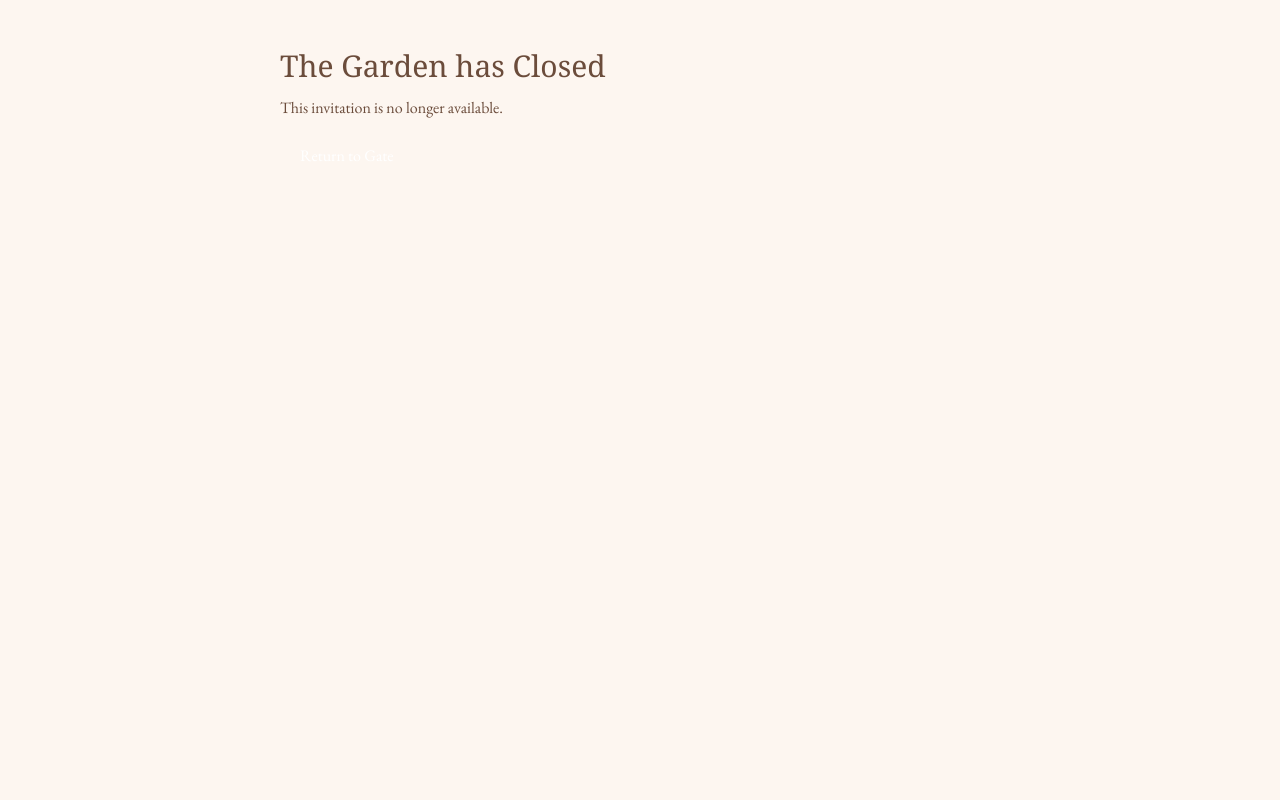
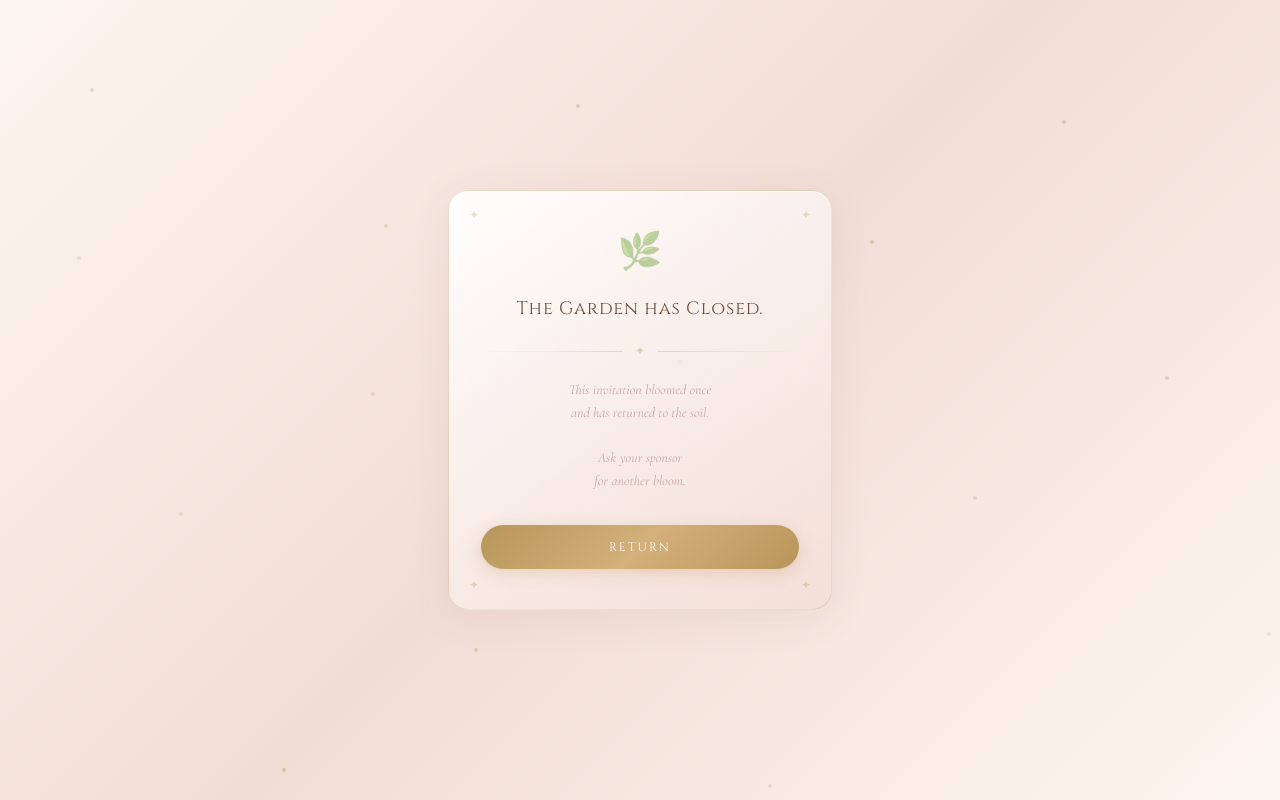
Before and after one commit to trotterkyla-eng/pearlsandpetals-web, a Next.js app: page /i/1 in a window 1280 px wide. Built offline with nearby package versions, Linux system fonts and the light colour scheme; no server answers.

Commit message:
Update page.tsx

```diff
--- a/app/i/[token]/page.tsx
+++ b/app/i/[token]/page.tsx
@@ -7,69 +7,138 @@ export default async function InvitePage({
   params: { token: string };
 }) {
   const status = await getInviteStatus(params.token);
-
-  if (status !== "ok") {
-    return (
-      <main className="mx-auto max-w-3xl px-6 py-12">
-        <h1 className="text-3xl font-serif">The Garden has Closed</h1>
-        <p className="mt-3 text-ink/70">
-          This invitation is no longer available.
-        </p>
-        <div className="mt-6">
-          <Link
-            href="/garden"
-            className="rounded-full px-5 py-3 bg-rose-600 text-white"
-          >
-            Return to Gate
-          </Link>
-        </div>
-      </main>
-    );
-  }
+  const isValid = status === "ok";
 
   return (
-    <main className="min-h-screen px-6 py-12">
-      <div className="mx-auto max-w-5xl rounded-[32px] border border-rose-100 bg-white/70 px-8 py-10 shadow-sm">
-        <p className="text-center text-sm uppercase tracking-[0.2em] text-ink/60">
-          A quiet space for members of Pearls &amp; Petals.
-        </p>
+    <main className="min-h-screen flex items-center justify-center px-5 py-12 relative overflow-hidden"
+      style={{ background: 'linear-gradient(135deg, #fdf6f0 0%, #f2ddd5 50%, #fdf6f0 100%)' }}>
 
-        <h1 className="mt-6 text-center text-5xl font-serif text-ink">
-          Invitation Gate
-        </h1>
+      {/* Sparkle dots */}
+      <div className="absolute inset-0 pointer-events-none">
+        {[...Array(16)].map((_, i) => (
+          <span key={i} className="absolute w-1 h-1 rounded-full animate-pulse"
+            style={{
+              background: 'rgba(184,150,90,0.4)',
+              left: `${(i * 23 + 7) % 100}%`,
+              top: `${(i * 17 + 11) % 100}%`,
+              animationDelay: `${i * 0.3}s`,
+              animationDuration: `${2 + (i % 3)}s`,
+            }} />
+        ))}
+      </div>
 
-        <div className="mt-10 flex justify-center">
-          <div className="flex h-36 w-36 items-center justify-center rounded-full border border-rose-100 bg-white shadow-xl">
-            <div className="h-16 w-16 rounded-[28px] border border-rose-100 bg-rose-50" />
-          </div>
+      <div className="relative z-10 w-full max-w-sm">
+
+        {/* ORNATE CARD */}
+        <div className="w-full rounded-2xl px-8 py-10 text-center relative overflow-hidden"
+          style={{
+            background: 'linear-gradient(145deg, rgba(255,255,255,0.92), rgba(242,221,213,0.75))',
+            border: '1px solid rgba(184,150,90,0.25)',
+            boxShadow: '0 8px 40px rgba(107,76,59,0.08), inset 0 1px 0 rgba(255,255,255,0.8)',
+          }}>
+
+          {/* Corner flourishes */}
+          <span className="absolute top-4 left-5 text-xs" style={{ color: 'rgba(184,150,90,0.3)' }}>✦</span>
+          <span className="absolute top-4 right-5 text-xs" style={{ color: 'rgba(184,150,90,0.3)' }}>✦</span>
+          <span className="absolute bottom-4 left-5 text-xs" style={{ color: 'rgba(184,150,90,0.3)' }}>✦</span>
+          <span className="absolute bottom-4 right-5 text-xs" style={{ color: 'rgba(184,150,90,0.3)' }}>✦</span>
+
+          {isValid ? (
+            /* ── VALID INVITE: Show the gate ── */
+            <>
+              <h1 className="font-serif tracking-widest text-lg mb-1"
+                style={{ color: '#6b4c3b', fontFamily: 'Cinzel, serif' }}>
+                Invitation Gate
+              </h1>
+              <p className="text-xs tracking-widest uppercase mb-8"
+                style={{ color: '#d4a0a0', fontFamily: 'Cinzel, serif', letterSpacing: '0.2em' }}>
+                Pearls &amp; Petals
+              </p>
+
+              {/* Bee Crest */}
+              <div className="w-28 h-28 rounded-full mx-auto mb-8 flex items-center justify-center relative"
+                style={{ background: 'linear-gradient(135deg, rgba(184,150,90,0.1), rgba(184,150,90,0.2))', border: '1px solid rgba(184,150,90,0.4)' }}>
+                <span className="absolute inset-0 rounded-full animate-ping"
+                  style={{ border: '1px solid rgba(184,150,90,0.2)' }} />
+                <div className="w-20 h-20 rounded-full flex items-center justify-center text-4xl"
+                  style={{ background: 'linear-gradient(145deg, #fdf6f0, #f2ddd5)', border: '1px solid rgba(184,150,90,0.5)' }}>
+                  🐝
+                </div>
+              </div>
+
+              {/* Divider */}
+              <div className="flex items-center gap-3 my-5" style={{ color: 'rgba(184,150,90,0.4)' }}>
+                <span className="flex-1 h-px" style={{ background: 'linear-gradient(to right, transparent, rgba(184,150,90,0.3))' }} />
+                <span className="text-xs">✦</span>
+                <span className="flex-1 h-px" style={{ background: 'linear-gradient(to left, transparent, rgba(184,150,90,0.3))' }} />
+              </div>
+
+              <p className="italic text-sm leading-relaxed mb-8"
+                style={{ color: '#c8a5a5', fontFamily: 'Cormorant Garamond, serif' }}>
+                This invitation blooms once.<br />
+                Tap the crest to enter.
+              </p>
+
+              {/* Accept button */}
+              <Link href={`/join?token=${params.token}`}
+                className="block w-full py-3.5 px-6 rounded-full text-white text-xs tracking-widest uppercase text-center transition-all duration-300 hover:-translate-y-px"
+                style={{
+                  background: 'linear-gradient(135deg, #b8965a, #d4b07a, #b8965a)',
+                  boxShadow: '0 4px 16px rgba(184,150,90,0.3)',
+                  fontFamily: 'Cinzel, serif',
+                  letterSpacing: '0.18em',
+                }}>
+                Tap to Enter
+              </Link>
+
+              {/* Need more time */}
+              <Link href={`/i/${params.token}/hold`}
+                className="block mt-4 italic text-sm underline underline-offset-4 transition-colors"
+                style={{ color: '#c8a5a5', fontFamily: 'Cormorant Garamond, serif' }}>
+                I need more time
+              </Link>
+
+              <p className="mt-6 text-xs" style={{ color: 'rgba(200,165,165,0.5)', fontFamily: 'EB Garamond, serif' }}>
+                pearlsandpetals.org/i/{params.token}
+              </p>
+            </>
+          ) : (
+            /* ── INVALID/EXPIRED: Garden Closed ── */
+            <>
+              <div className="text-4xl mb-6 opacity-40">🌿</div>
+
+              <h1 className="font-serif text-lg mb-2"
+                style={{ color: '#6b4c3b', fontFamily: 'Cinzel, serif', letterSpacing: '0.05em' }}>
+                The Garden has Closed.
+              </h1>
+
+              {/* Divider */}
+              <div className="flex items-center gap-3 my-5" style={{ color: 'rgba(184,150,90,0.4)' }}>
+                <span className="flex-1 h-px" style={{ background: 'linear-gradient(to right, transparent, rgba(184,150,90,0.3))' }} />
+                <span className="text-xs">✦</span>
+                <span className="flex-1 h-px" style={{ background: 'linear-gradient(to left, transparent, rgba(184,150,90,0.3))' }} />
+              </div>
+
+              <p className="italic text-sm leading-relaxed mb-8"
+                style={{ color: '#c8a5a5', fontFamily: 'Cormorant Garamond, serif' }}>
+                This invitation bloomed once<br />
+                and has returned to the soil.<br /><br />
+                Ask your sponsor<br />for another bloom.
+              </p>
+
+              <Link href="/"
+                className="block w-full py-3.5 px-6 rounded-full text-white text-xs tracking-widest uppercase text-center transition-all duration-300 hover:-translate-y-px"
+                style={{
+                  background: 'linear-gradient(135deg, #b8965a, #d4b07a, #b8965a)',
+                  boxShadow: '0 4px 16px rgba(184,150,90,0.3)',
+                  fontFamily: 'Cinzel, serif',
+                  letterSpacing: '0.18em',
+                }}>
+                Return
+              </Link>
+            </>
+          )}
         </div>
-
-        <p className="mt-8 text-center text-2xl text-ink/80">
-          This invitation blooms once.
-        </p>
-        <p className="mt-2 text-center text-2xl text-ink/80">
-          Tap the crest to enter.
-        </p>
-
-        <div className="mt-10 flex justify-center gap-4">
-          <Link
-            href={`/i/${params.token}/hold`}
-            className="rounded-full border border-rose-100 bg-white px-6 py-3 text-lg font-medium text-ink shadow-sm"
-          >
-            I need more time
-          </Link>
-
-          <Link
-            href={`/join?token=${params.token}`}
-            className="rounded-full bg-rose-600 px-6 py-3 text-lg font-medium text-white shadow-sm"
-          >
-            Tap to Enter
-          </Link>
-        </div>
-
-        <p className="mt-10 text-center text-base text-ink/50">
-          Invitations open briefly and disappear once accepted.
-        </p>
       </div>
     </main>
   );
```
